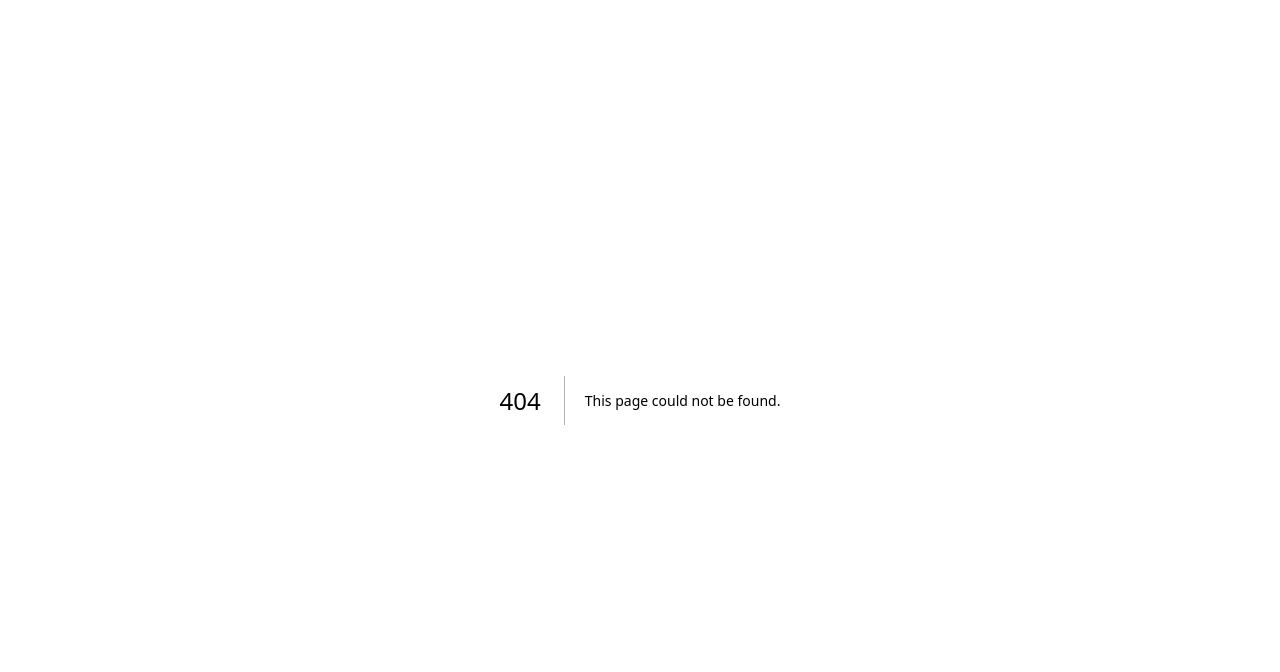
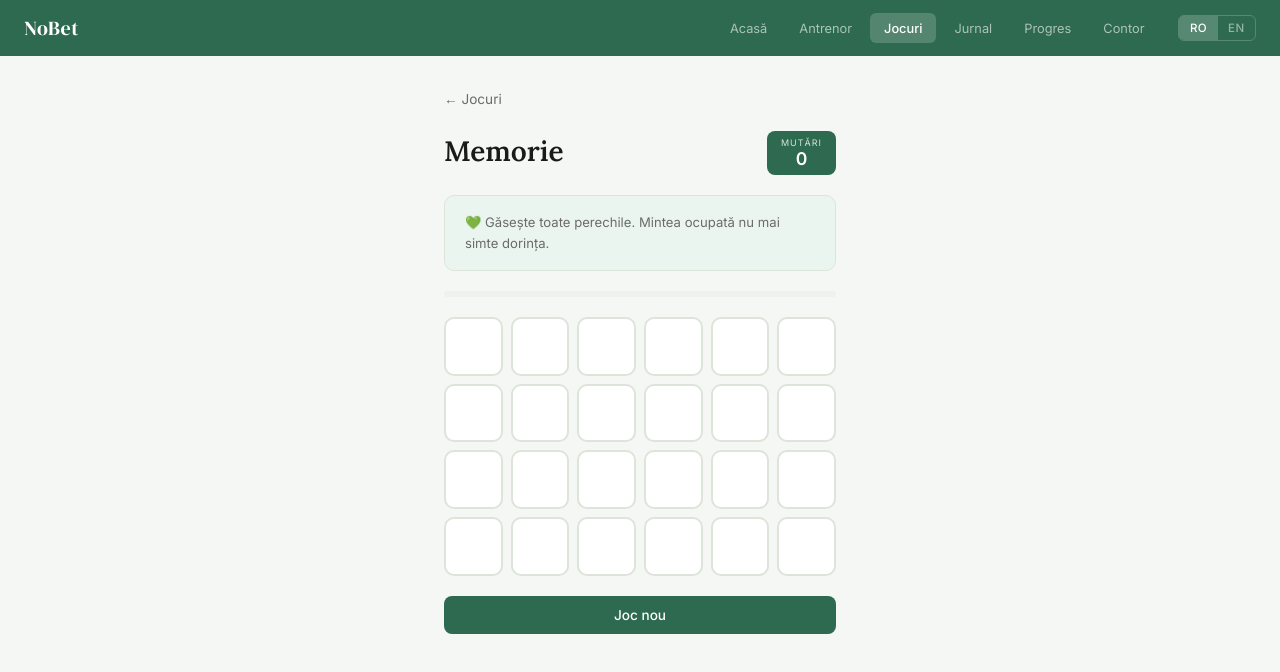
Before and after one commit to martinmanuelm84-ui/nobet-app, a Next.js app: page /jocuri/memorie in a window 1280 px wide. Before the commit this address had no page. Shown: the top 672 px of the page. Built offline with nearby package versions, Linux system fonts and the light colour scheme.

Commit message:
add memory game

```diff
--- /dev/null
+++ b/app/jocuri/memorie/page.tsx
@@ -0,0 +1,135 @@
+'use client'
+import { useState, useEffect, useCallback } from 'react'
+import { useRouter } from 'next/navigation'
+import Nav from '@/components/Nav'
+import { Lang } from '@/lib/i18n'
+
+const EMOJIS = ['🌿','🍀','🌱','🌸','🌻','🍃','🦋','🐝','🌈','🎯','⭐','🔑']
+
+function shuffle<T>(arr: T[]): T[] {
+  const a = [...arr]
+  for(let i=a.length-1;i>0;i--) { const j=Math.floor(Math.random()*(i+1));[a[i],a[j]]=[a[j],a[i]] }
+  return a
+}
+
+function initCards() {
+  return shuffle([...EMOJIS,...EMOJIS].map((e,i)=>({ id:i, emoji:e, flipped:false, matched:false })))
+}
+
+export default function MemoriePage() {
+  const [lang, setLang] = useState<Lang>('ro')
+  const [cards, setCards] = useState(initCards)
+  const [selected, setSelected] = useState<number[]>([])
+  const [moves, setMoves] = useState(0)
+  const [matches, setMatches] = useState(0)
+  const [locked, setLocked] = useState(false)
+  const [won, setWon] = useState(false)
+  const [best, setBest] = useState<number|null>(null)
+  const router = useRouter()
+
+  useEffect(()=>{
+    const savedLang = localStorage.getItem('nobet_lang') as Lang
+    if(savedLang) setLang(savedLang)
+    const b = localStorage.getItem('nobet_mem_best')
+    if(b) setBest(parseInt(b))
+  },[])
+
+  const flip = useCallback((id: number) => {
+    if(locked || won) return
+    const card = cards.find(c=>c.id===id)
+    if(!card || card.flipped || card.matched) return
+    if(selected.length === 1 && selected[0] === id) return
+
+    const newSel = [...selected, id]
+    setCards(prev=>prev.map(c=>c.id===id?{...c,flipped:true}:c))
+
+    if(newSel.length === 2) {
+      setMoves(m=>m+1)
+      setLocked(true)
+      const [a,b] = newSel.map(sid=>cards.find(c=>c.id===sid)!)
+      if(a.emoji === b.emoji) {
+        setTimeout(()=>{
+          setCards(prev=>prev.map(c=>newSel.includes(c.id)?{...c,matched:true}:c))
+          const newMatches = matches+1
+          setMatches(newMatches)
+          setSelected([])
+          setLocked(false)
+          if(newMatches === EMOJIS.length) {
+            setWon(true)
+            const finalMoves = moves+1
+            setBest(prev=>{ const nb=prev===null?finalMoves:Math.min(prev,finalMoves); localStorage.setItem('nobet_mem_best',String(nb)); return nb })
+          }
+        },500)
+      } else {
+        setTimeout(()=>{
+          setCards(prev=>prev.map(c=>newSel.includes(c.id)&&!c.matched?{...c,flipped:false}:c))
+          setSelected([])
+          setLocked(false)
+        },900)
+      }
+      setSelected(newSel)
+    } else {
+      setSelected(newSel)
+    }
+  },[cards, selected, locked, won, matches, moves])
+
+  const reset = () => {
+    setCards(initCards())
+    setSelected([])
+    setMoves(0)
+    setMatches(0)
+    setLocked(false)
+    setWon(false)
+  }
+
+  return (
+    <>
+      <Nav lang={lang} onLangChange={setLang} />
+      <style>{`
+        @import url('https://fonts.googleapis.com/css2?family=Lora:wght@600&display=swap');
+        .mem-wrap { max-width:440px; margin:0 auto; padding:2rem 1.5rem 3rem; }
+        .back-btn { display:inline-flex; align-items:center; gap:6px; color:var(--text2); font-size:0.85rem; background:none; border:none; cursor:pointer; font-family:inherit; padding:0; margin-bottom:1.5rem; }
+        .back-btn:hover { color:var(--accent); }
+        .header-row { display:flex; justify-content:space-between; align-items:flex-end; margin-bottom:1.25rem; }
+        .page-title { font-family:'Lora',serif; font-size:1.75rem; font-weight:600; color:var(--text); }
+        .scores { display:flex; gap:8px; }
+        .score-box { background:var(--accent); color:white; border-radius:8px; padding:6px 14px; text-align:center; min-width:64px; }
+        .score-label { font-size:9px; text-transform:uppercase; letter-spacing:1px; opacity:0.8; }
+        .score-val { font-size:1.1rem; font-weight:600; }
+        .mem-grid { display:grid; grid-template-columns:repeat(6,1fr); gap:8px; margin-bottom:1.25rem; }
+        .mem-card { aspect-ratio:1; border-radius:10px; border:2px solid var(--border); display:flex; align-items:center; justify-content:center; font-size:1.4rem; cursor:pointer; transition:all 0.2s; background:var(--surface); user-select:none; }
+        .mem-card.flipped { background:var(--accent-light); border-color:var(--accent); }
+        .mem-card.matched { background:var(--accent); border-color:var(--accent); }
+        .mem-card:hover:not(.flipped):not(.matched) { border-color:var(--accent); transform:scale(1.05); }
+        .won-banner { background:var(--accent-light); border:1px solid var(--accent); border-radius:12px; padding:1.25rem; text-align:center; margin-bottom:1rem; }
+        .won-banner h2 { font-family:'Lora',serif; font-size:1.2rem; color:var(--accent); margin-bottom:0.4rem; }
+        .reset-btn { width:100%; padding:0.7rem; border:none; border-radius:8px; background:var(--accent); color:white; font-size:0.85rem; cursor:pointer; font-family:inherit; font-weight:500; }
+        .reset-btn:hover { opacity:0.85; }
+        .craving-note { background:var(--accent-light); border:1px solid var(--border); border-radius:10px; padding:1rem 1.25rem; font-size:0.82rem; color:var(--text2); line-height:1.6; margin-bottom:1.25rem; }
+        .progress-bar { background:var(--surface2); border-radius:100px; height:6px; margin-bottom:1.25rem; overflow:hidden; }
+        .progress-fill { background:var(--accent); height:100%; border-radius:100px; transition:width 0.3s; }
+      `}</style>
+      <div className="mem-wrap">
+        <button className="back-btn" onClick={()=>router.push('/jocuri')}>← {lang==='ro'?'Jocuri':'Games'}</button>
+        <div className="header-row">
+          <h1 className="page-title">{lang==='ro'?'Memorie':'Memory'}</h1>
+          <div className="scores">
+            <div className="score-box"><div className="score-label">{lang==='ro'?'MUTĂRI':'MOVES'}</div><div className="score-val">{moves}</div></div>
+            {best!==null&&<div className="score-box"><div className="score-label">BEST</div><div className="score-val">{best}</div></div>}
+          </div>
+        </div>
+        <div className="craving-note">💚 {lang==='ro'?'Găsește toate perechile. Mintea ocupată nu mai simte dorința.':'Find all the pairs. A busy mind no longer feels the urge.'}</div>
+        <div className="progress-bar"><div className="progress-fill" style={{width:`${(matches/EMOJIS.length)*100}%`}}/></div>
+        {won&&<div className="won-banner"><h2>🎉 {lang==='ro'?'Ai găsit toate perechile!':'You found all pairs!'}</h2><p style={{fontSize:'0.85rem',color:'var(--text2)'}}>{lang==='ro'?`Rezolvat în ${moves} mutări.`:`Solved in ${moves} moves.`}</p></div>}
+        <div className="mem-grid">
+          {cards.map(card=>(
+            <div key={card.id} className={`mem-card ${card.flipped||card.matched?'flipped':''} ${card.matched?'matched':''}`} onClick={()=>flip(card.id)}>
+              {card.flipped||card.matched?card.emoji:''}
+            </div>
+          ))}
+        </div>
+        <button className="reset-btn" onClick={reset}>{lang==='ro'?'Joc nou':'New game'}</button>
+      </div>
+    </>
+  )
+}
```
